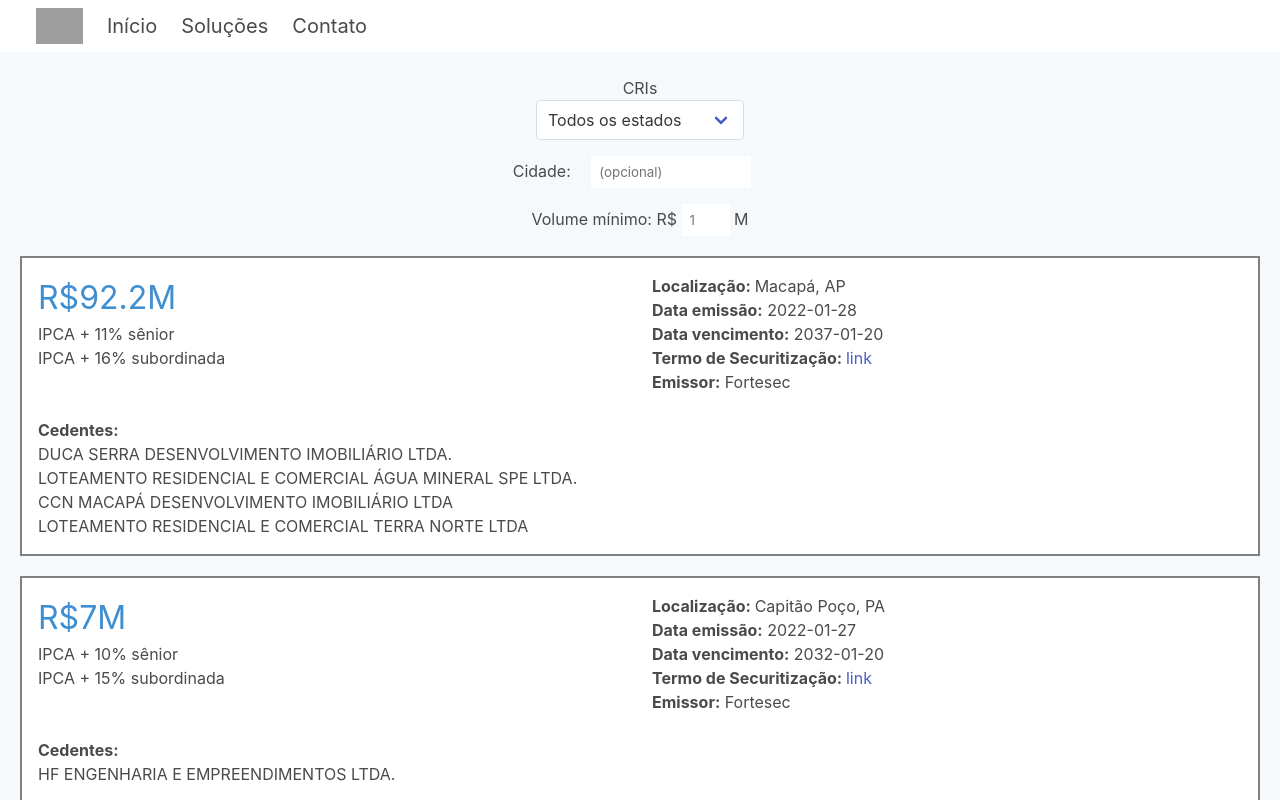
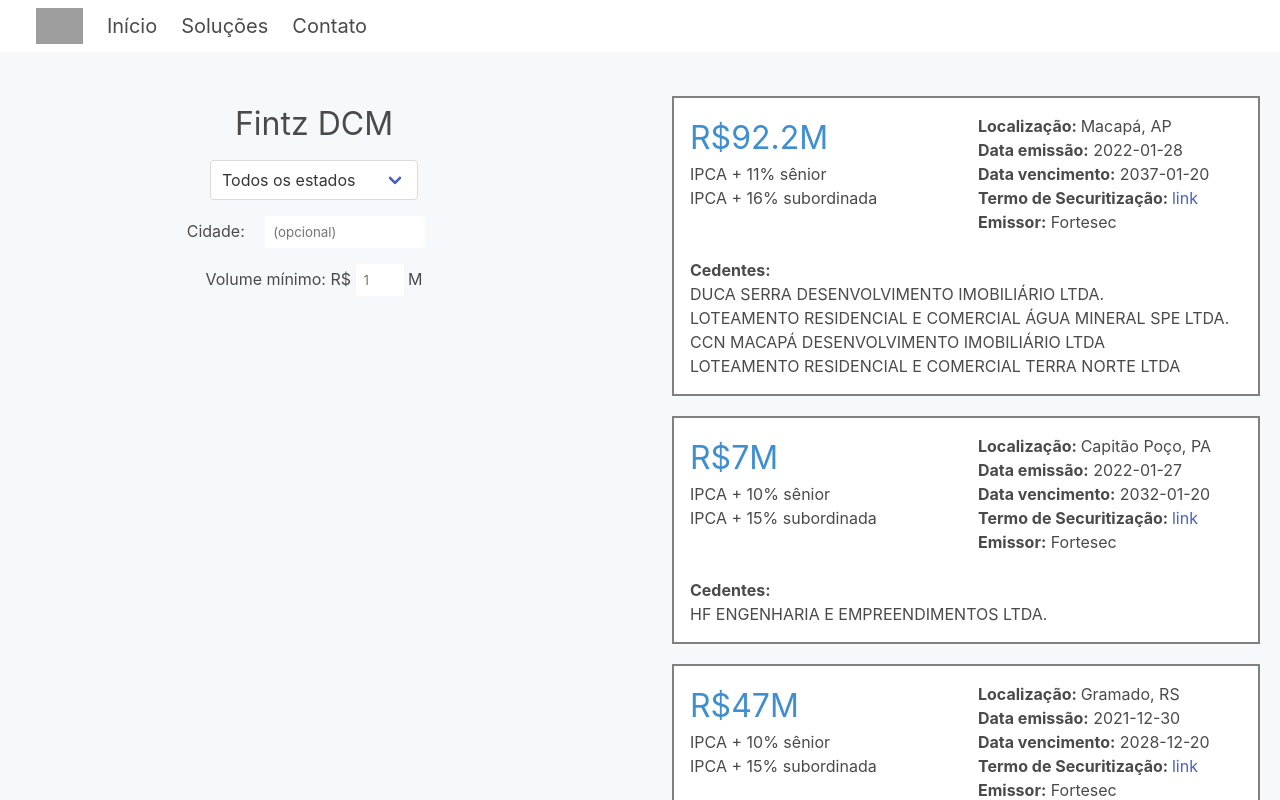
Before and after one commit to thefintz/CRIs-front, a React (Create React App) app: page / in a window 1280 px wide. Shown: the top 800 px of the page. Built offline with nearby package versions, Linux system fonts and the light colour scheme; grey boxes are pictures that could not be loaded.

Commit message:
new visuals on columns

```diff
--- a/src/components/SearchPage.js
+++ b/src/components/SearchPage.js
@@ -59,8 +59,12 @@ const SearchPage = (props) => {
     <>
       <Navbar/>
       <br></br>
-      <h1>CRIs</h1>
 
+      <div class="columns">
+
+        <div class="column">
+          <br></br>
+          <h1 class="is-size-3 mb-3">Fintz DCM</h1>
           <FiltroEstado
             estado={estado}
             onChange={updateEstado}
@@ -73,7 +77,11 @@ const SearchPage = (props) => {
             volumeMinimo={volumeMinimo}
             onChange={updateVolumeMinimo}
           />
+        </div>
+        <div class="column is-half">
           <CRIsList crisList={crisList} />
+        </div>
+      </div>
     </>
   );
 }
```
Lines whose indentation alone changed are shown as unchanged.
